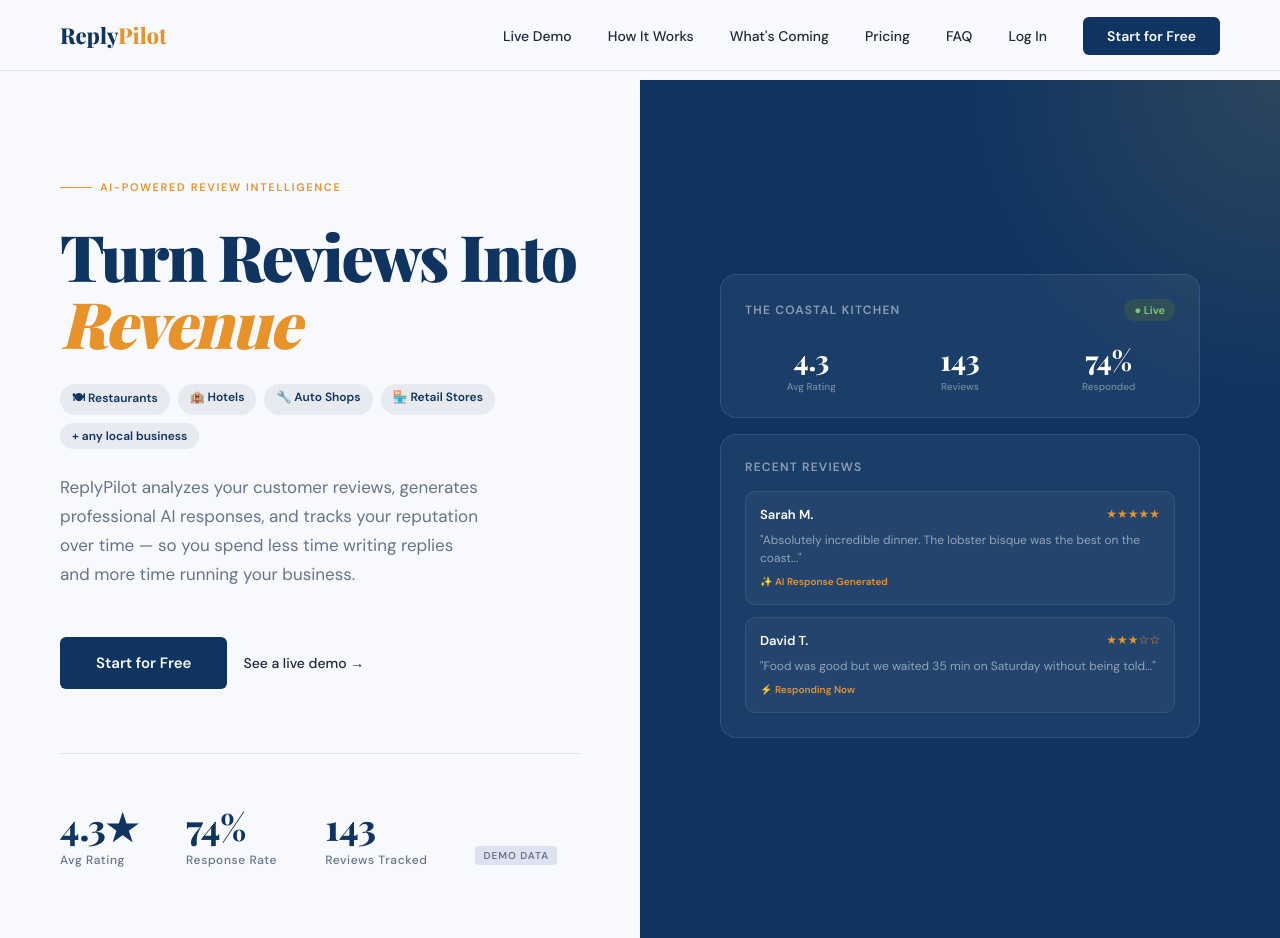
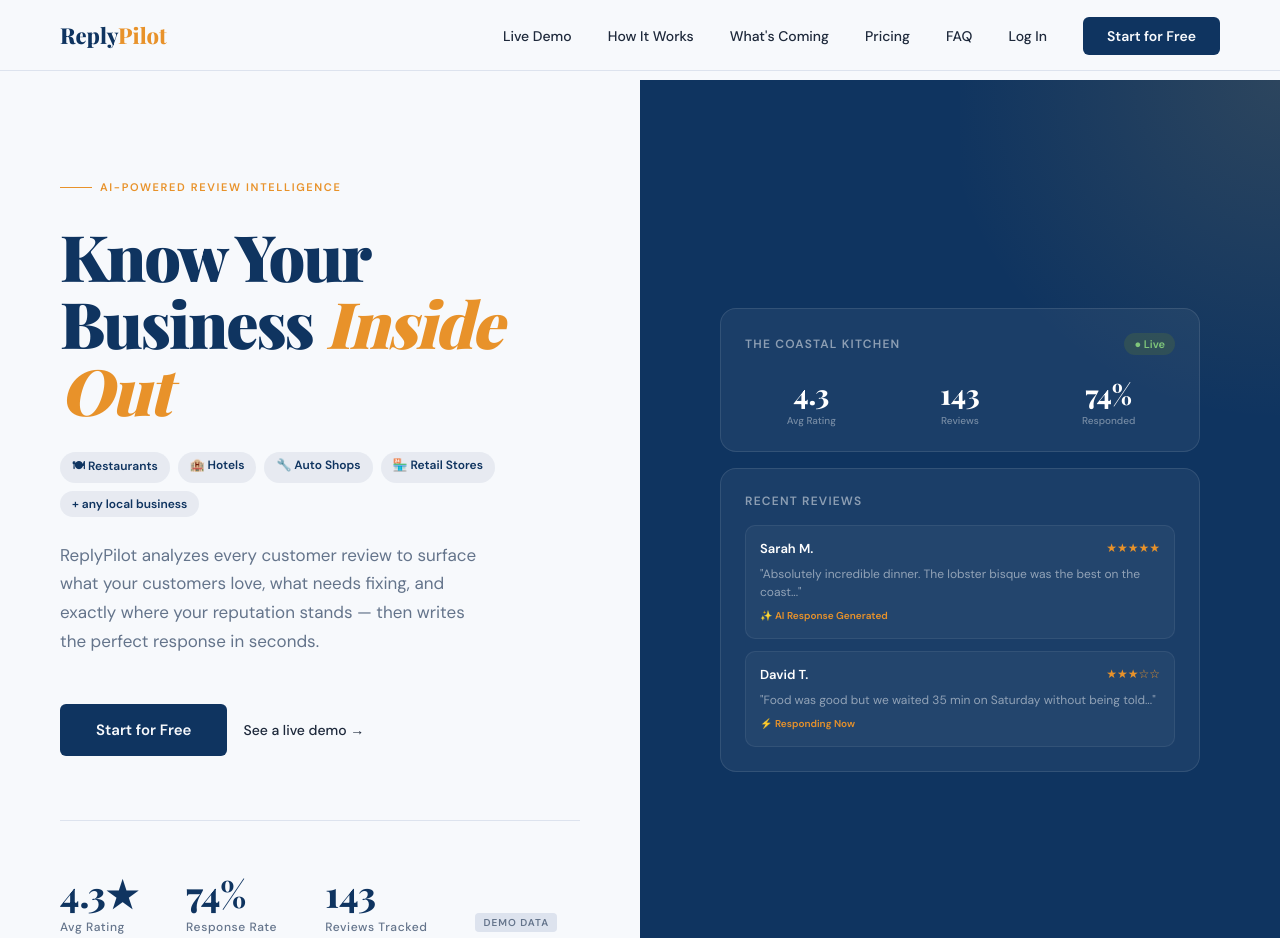
Before and after one commit to Tolarentsun/ReplyPilot-Backend, a website: page index.html in a window 1280 px wide. Shown: the top 938 px of the page. Drawn offline with nearby package versions, Linux system fonts and the light colour scheme; no server answers.

Commit message:
fix: update hero headline and subheadline to match ad messaging

```diff
--- a/index.html
+++ b/index.html
@@ -302,7 +302,7 @@
 <section class="hero">
   <div class="hero-left">
     <span class="hero-eyebrow">AI-Powered Review Intelligence</span>
-    <h1 class="hero-title">Turn Reviews Into <em>Revenue</em></h1>
+    <h1 class="hero-title">Know Your Business <em>Inside Out</em></h1>
     <div style="display:flex;flex-wrap:wrap;gap:8px;margin-bottom:24px">
       <span style="font-size:12px;font-weight:600;padding:5px 12px;background:rgba(15,52,96,0.07);border-radius:20px;color:var(--ink)">🍽 Restaurants</span>
       <span style="font-size:12px;font-weight:600;padding:5px 12px;background:rgba(15,52,96,0.07);border-radius:20px;color:var(--ink)">🏨 Hotels</span>
@@ -310,7 +310,7 @@
       <span style="font-size:12px;font-weight:600;padding:5px 12px;background:rgba(15,52,96,0.07);border-radius:20px;color:var(--ink)">🏪 Retail Stores</span>
       <span style="font-size:12px;font-weight:600;padding:5px 12px;background:rgba(15,52,96,0.07);border-radius:20px;color:var(--ink)">+ any local business</span>
     </div>
-    <p class="hero-sub">ReplyPilot analyzes your customer reviews, generates professional AI responses, and tracks your reputation over time — so you spend less time writing replies and more time running your business.</p>
+    <p class="hero-sub">ReplyPilot analyzes every customer review to surface what your customers love, what needs fixing, and exactly where your reputation stands — then writes the perfect response in seconds.</p>
     <div class="hero-actions">
       <a href="register.html" class="btn-primary">Start for Free</a>
       <a href="#demo" class="btn-ghost">See a live demo →</a>
```
